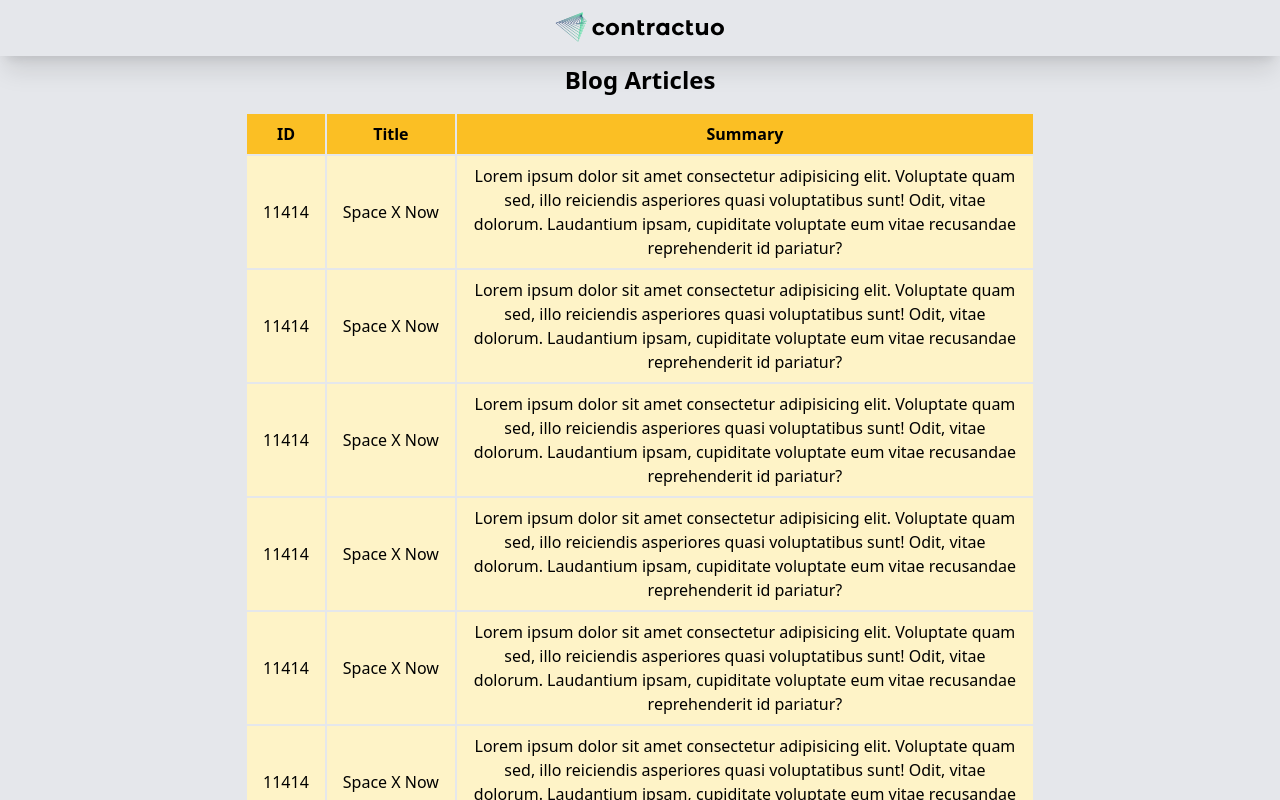
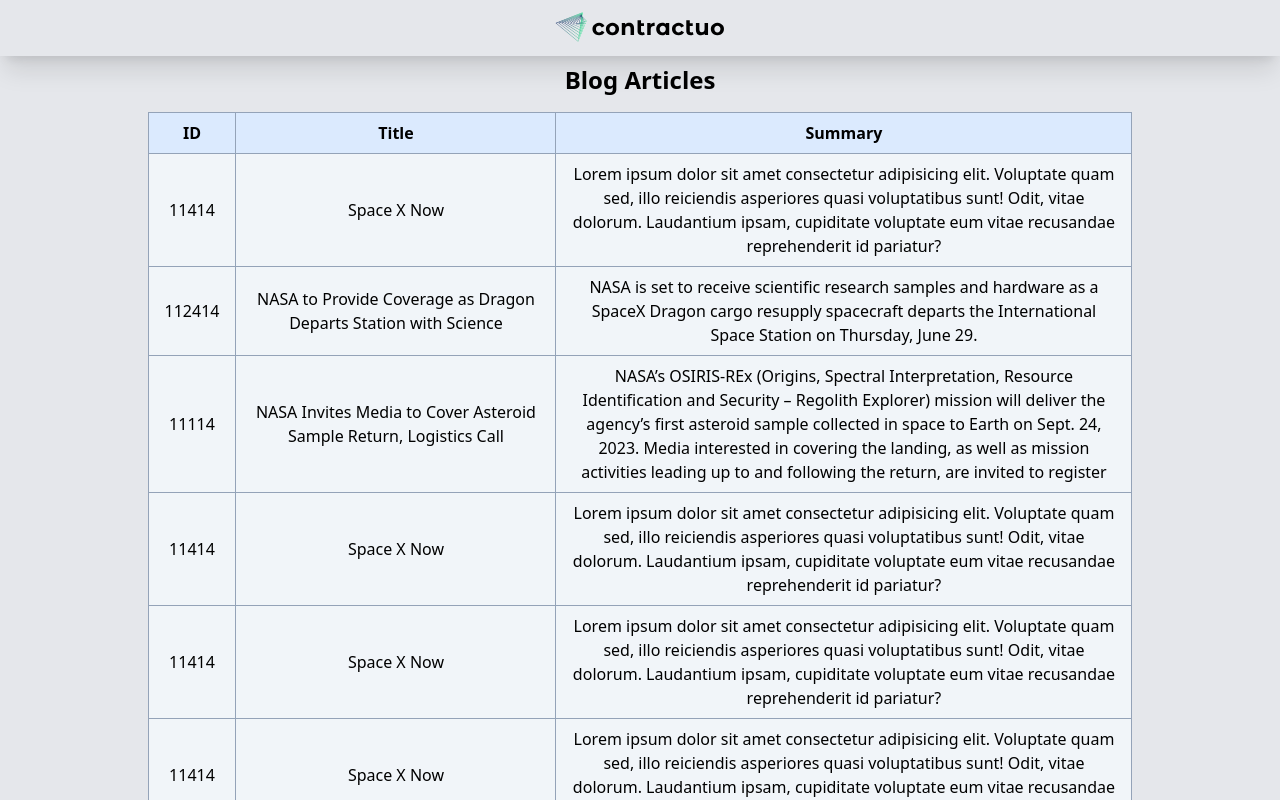
Before and after one commit to ondairos/junior-frontend-assignment-master, a Vue app: page / in a window 1280 px wide. Shown: the top 800 px of the page. Built offline with nearby package versions, Linux system fonts and the light colour scheme.

Commit message:
changes to tailwind styles in table

```diff
--- a/src/pages/Home.vue
+++ b/src/pages/Home.vue
@@ -3,24 +3,32 @@
     <div class="text-center">
       <h1 class="text-2xl font-bold mb-4">Blog Articles</h1>
       <div class="overflow-x-auto">
-        <table class="table-auto mx-auto border-separate">
+        <table class="table-auto mx-auto bg-white">
           <thead>
-            <tr class="bg-amber-400">
-              <th class="px-4 py-2">ID</th>
-              <th class="px-4 py-2">Title</th>
-              <th class="px-4 py-2">Summary</th>
+            <tr class="bg-blue-100 shadow-lg border border-slate-400">
+              <th class="border border-slate-400 px-4 py-2">ID</th>
+              <th class="border border-slate-400 px-4 py-2">Title</th>
+              <th class="border border-slate-400 px-4 py-2">Summary</th>
             </tr>
           </thead>
           <tbody>
             <tr
               v-for="article in articles"
               :key="article.id"
-              class="bg-amber-100 cursor-pointer"
+              class="cursor-pointer bg-slate-100"
               @click="goToHomePage"
             >
-              <td class="px-4 py-2">{{ article.id }}</td>
-              <td class="px-4 py-2">{{ article.title }}</td>
-              <td class="px-4 py-2 break-words max-w-xl">
+              <td class="border border-slate-400 px-4 py-2">
+                {{ article.id }}
+              </td>
+              <td
+                class="border border-slate-400 px-4 py-2 break-words max-w-xs"
+              >
+                {{ article.title }}
+              </td>
+              <td
+                class="border border-slate-400 px-4 py-2 break-words max-w-xl"
+              >
                 {{ article.summary }}
               </td>
             </tr>
@@ -47,17 +55,19 @@
           readmore: "https://example.com/article1",
         },
         {
-          id: 11414,
-          title: "Space X Now",
+          id: 112414,
+          title:
+            "NASA to Provide Coverage as Dragon Departs Station with Science",
           summary:
-            "Lorem ipsum dolor sit amet consectetur adipisicing elit. Voluptate quam sed, illo reiciendis asperiores quasi voluptatibus sunt! Odit, vitae dolorum. Laudantium ipsam, cupiditate voluptate eum vitae recusandae reprehenderit id pariatur?",
+            "NASA is set to receive scientific research samples and hardware as a SpaceX Dragon cargo resupply spacecraft departs the International Space Station on Thursday, June 29.",
           readmore: "https://example.com/article1",
         },
         {
-          id: 11414,
-          title: "Space X Now",
+          id: 11114,
+          title:
+            "NASA Invites Media to Cover Asteroid Sample Return, Logistics Call",
           summary:
-            "Lorem ipsum dolor sit amet consectetur adipisicing elit. Voluptate quam sed, illo reiciendis asperiores quasi voluptatibus sunt! Odit, vitae dolorum. Laudantium ipsam, cupiditate voluptate eum vitae recusandae reprehenderit id pariatur?",
+            "NASA’s OSIRIS-REx (Origins, Spectral Interpretation, Resource Identification and Security – Regolith Explorer) mission will deliver the agency’s first asteroid sample collected in space to Earth on Sept. 24, 2023. Media interested in covering the landing, as well as mission activities leading up to and following the return, are invited to register",
           readmore: "https://example.com/article1",
         },
         {
```
